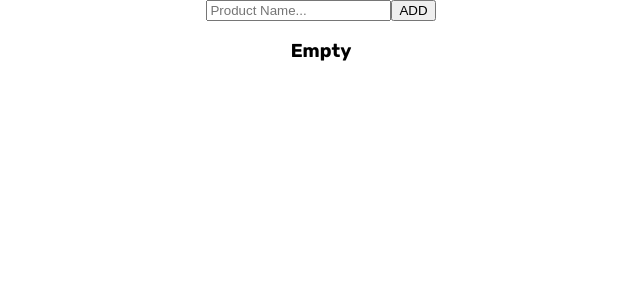
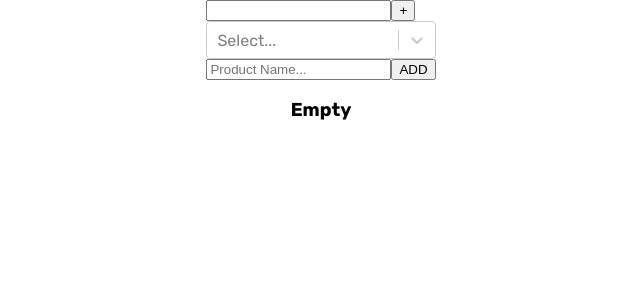
Before and after one commit to miladmrk94/React-Product-management, a React (Create React App) app: page / in a window 1280 px wide. Shown: the top 300 px of the page, without its empty margins (319-959 px from the left). Built offline with nearby package versions, Linux system fonts and the light colour scheme.

Commit message:
selectGruop

```diff
--- a/package.json
+++ b/package.json
@@ -10,6 +10,7 @@
     "react": "^17.0.2",
     "react-dom": "^17.0.2",
     "react-scripts": "5.0.0",
+    "react-select": "^5.2.2",
     "web-vitals": "^2.1.4"
   },
   "scripts": {
--- a/src/Components/ManagementBar/ManagementBar.js
+++ b/src/Components/ManagementBar/ManagementBar.js
@@ -1,28 +1,84 @@
-import React, { useRef, useEffect } from "react";
-import { useProducts, useProductsAction } from "../ProviderProducts";
+import React, { useEffect, useState } from "react";
+import { useProductsAction, selectOptions } from "../ProviderProducts";
+import Select from "react-select";
+
+//get options from ProviderProducts Comp
+const options = selectOptions;
 
 const ManagementBar = () => {
-  const clearInput = useRef();
+  const dispatch = useProductsAction();
+  const [value, setValue] = useState("");
+  const [valueTwo, setValueTwo] = useState("");
+  const [selector, setSelector] = useState("");
+  const [group, setGroup] = useState(options);
 
-  const data = useProducts();
-  const dispatch = useProductsAction();
+  const groupNameSubmitHandler = (e) => {
+    e.preventDefault();
+    console.log(e.target.elements.groupName.value);
+    const groupEvent = e.target.elements.groupName.value;
+    groupEvent === ""
+      ? alert("Please choose a name for the group")
+      : setGroup([
+          ...selectOptions,
+          {
+            value: groupEvent,
+            label: groupEvent,
+          },
+        ]);
+    setValueTwo("");
+  };
 
   const submitHandler = (e) => {
-    dispatch({ type: "addProduct", event: e });
+    e.preventDefault();
+    if (e.target.elements.productName.value === "") {
+      alert("*** Enter the product name! ***");
+    } else {
+      if (selector > "") {
+        dispatch({ type: "addProduct", event: e, selectorEvent: selector });
+        setValue("");
+      } else {
+        alert("*** plz select Group ***");
+      }
+    }
+  };
+
+  const selectorHandler = (e) => {
+    setSelector(e);
+  };
+  const changeHandler = (e) => {
+    setValue(e.target.value);
+  };
+  const changeHandlerTwo = (e) => {
+    setValueTwo(e.target.value);
   };
 
   useEffect(() => {
-    clearInput.current.value = "";
-  }, [data]);
+    const options = JSON.parse(localStorage.getItem("groupList"));
+    if (options) {
+      setGroup(options);
+    }
+  }, []);
+
+  //set selectOptions on LocalStorage
+  useEffect(() => {
+    localStorage.setItem("groupList", JSON.stringify(group));
+  }, [group]);
 
   return (
     <div>
+      <form onSubmit={groupNameSubmitHandler}>
+        <input name="groupName" onChange={changeHandlerTwo} value={valueTwo} />
+        <button type="submit">+</button>
+      </form>
       <form onSubmit={submitHandler}>
+        <Select options={group} value={selector} onChange={selectorHandler} />
         <input
           type="text"
           placeholder="Product Name..."
           name="productName"
-          ref={clearInput}
+          // ref={clearInput}
+          onChange={changeHandler}
+          value={value}
         />
         <button type="submit">ADD</button>
       </form>
--- a/src/Components/ProductsList.js
+++ b/src/Components/ProductsList.js
@@ -8,6 +8,7 @@ const ProductsList = () => {
 
   return (
     <div>
+      {console.log(data)}
       {data.length > 0 ? (
         data.map((i) => {
           return (
```
Also changed, not shown: 1 other file (tests, documents, lock files or other folders).
